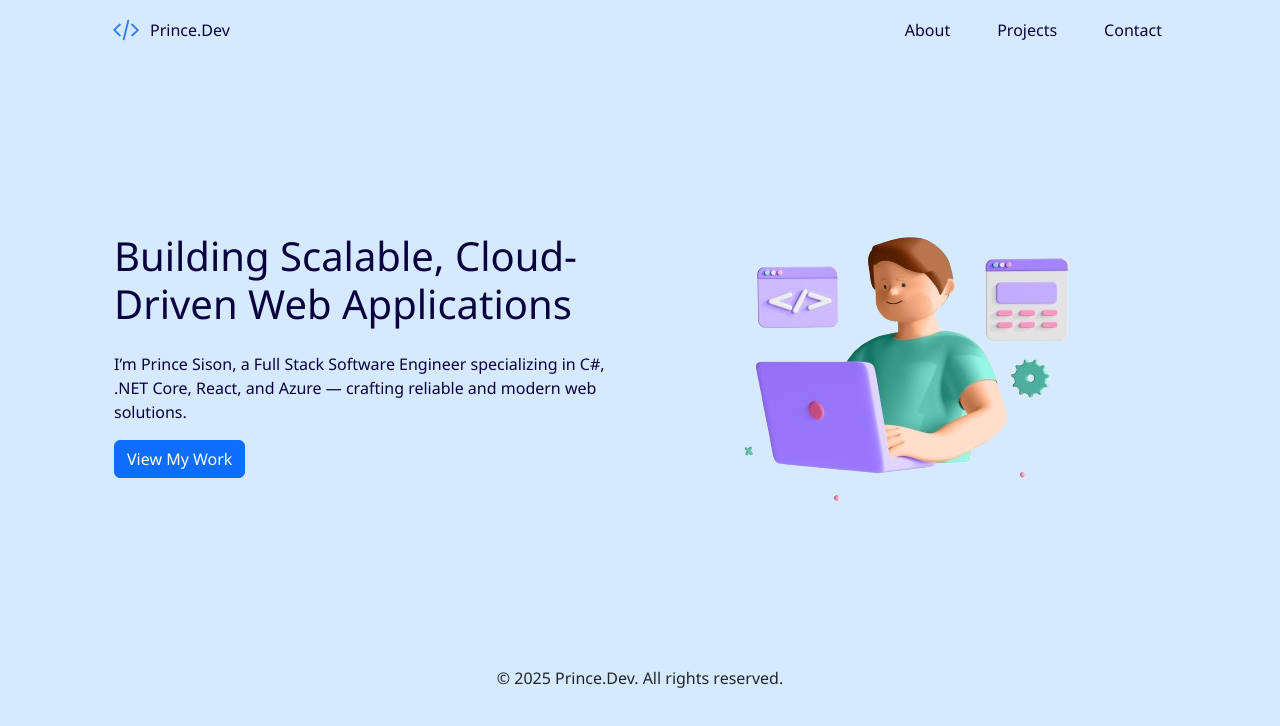
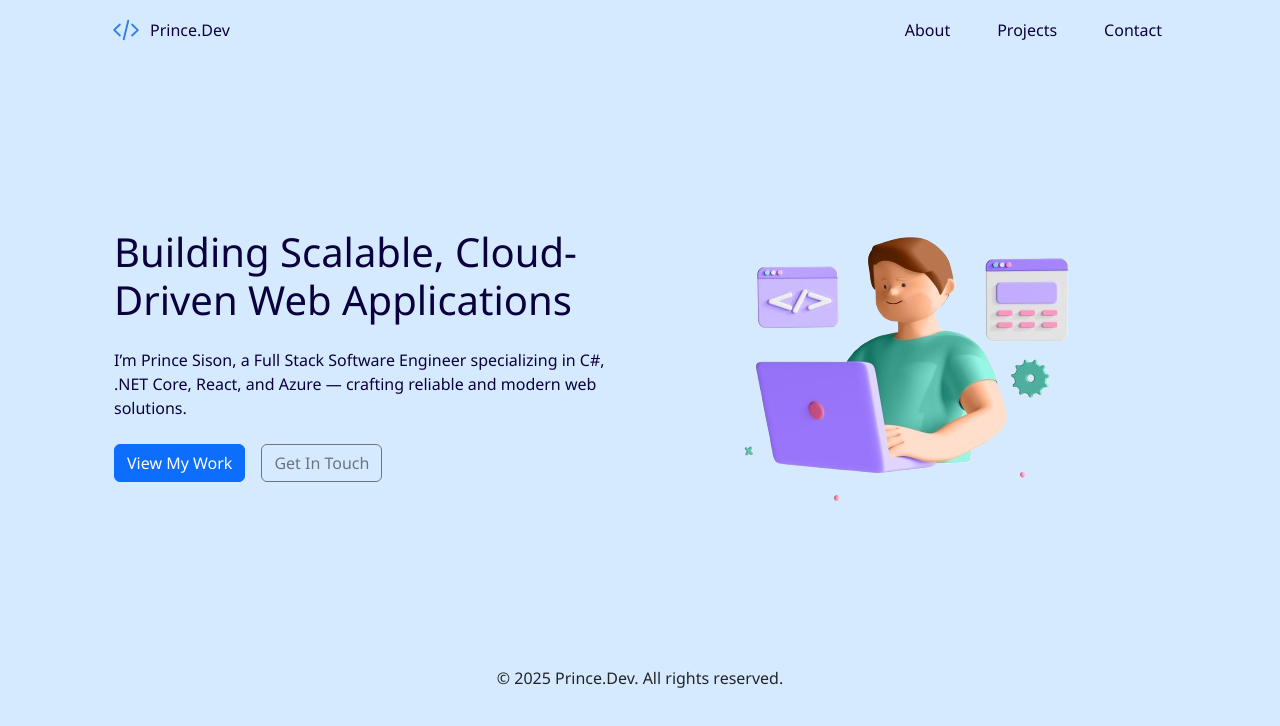
Before and after one commit to prince-sison/prince.dev, a React (Vite) app in the folder client/: page / in a window 1280 px wide. Shown: the top 726 px of the page. Built offline with nearby package versions, Linux system fonts and the light colour scheme.

Commit message:
Add a new button

```diff
--- a/client/src/components/Hero/Hero.scss
+++ b/client/src/components/Hero/Hero.scss
@@ -27,3 +27,9 @@
   // Ensure the image supports transparency
   mix-blend-mode: normal;
 }
+
+.call-to-action {
+  margin-top: 1.5rem;
+  display: flex;
+  gap: 1rem;
+}
--- a/client/src/components/Hero/Hero.tsx
+++ b/client/src/components/Hero/Hero.tsx
@@ -13,9 +13,14 @@ export const Hero = () => {
           Software Engineer specializing in C#, .NET Core, React, and Azure —
           crafting reliable and modern web solutions.
         </p>
-        <Button variant="primary" href="#projects">
-          View My Work
-        </Button>
+        <div className="call-to-action">
+          <Button variant="primary" href="#projects">
+            View My Work
+          </Button>
+          <Button variant="outline-secondary" href="#contact" className="ml-3">
+            Get In Touch
+          </Button>
+        </div>
       </div>
       <img src="/developer_male.png" alt="Hero Image" className="hero-image" />
     </div>
```
Lines whose indentation alone changed are shown as unchanged.
